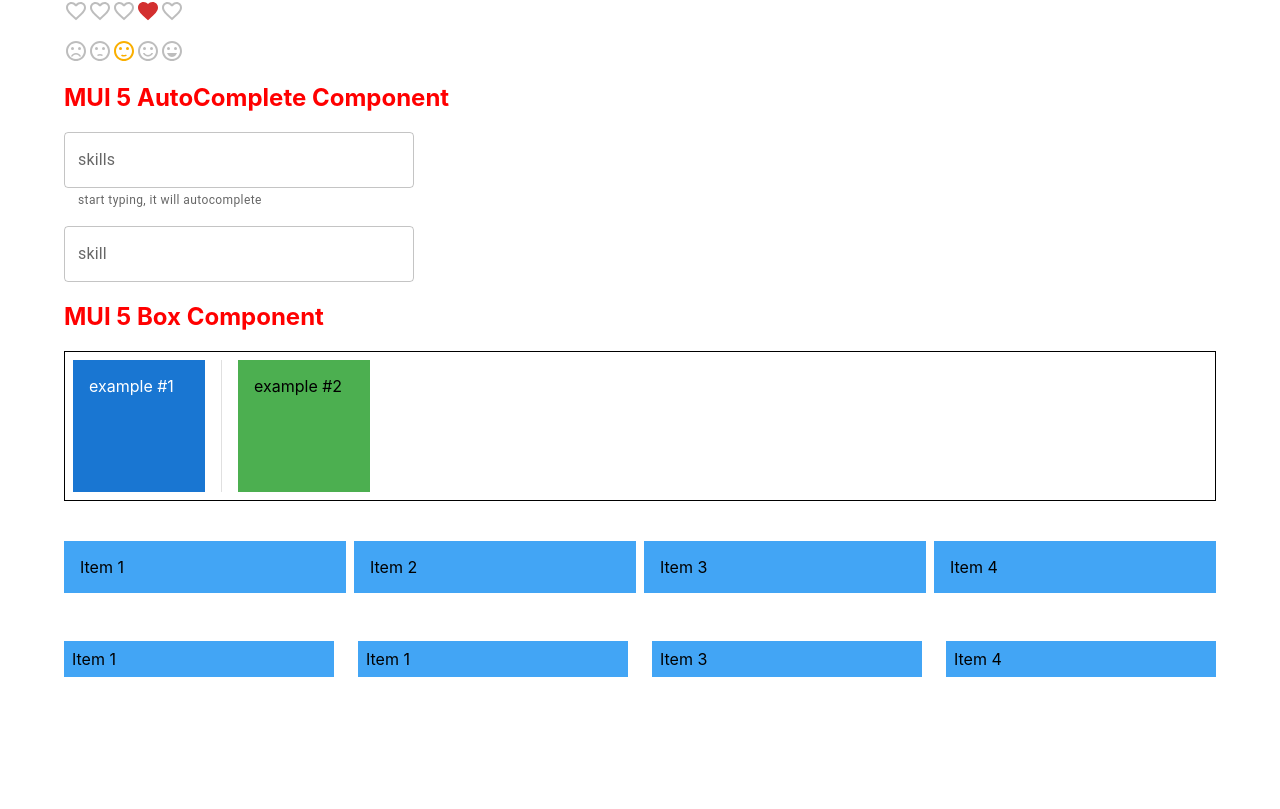
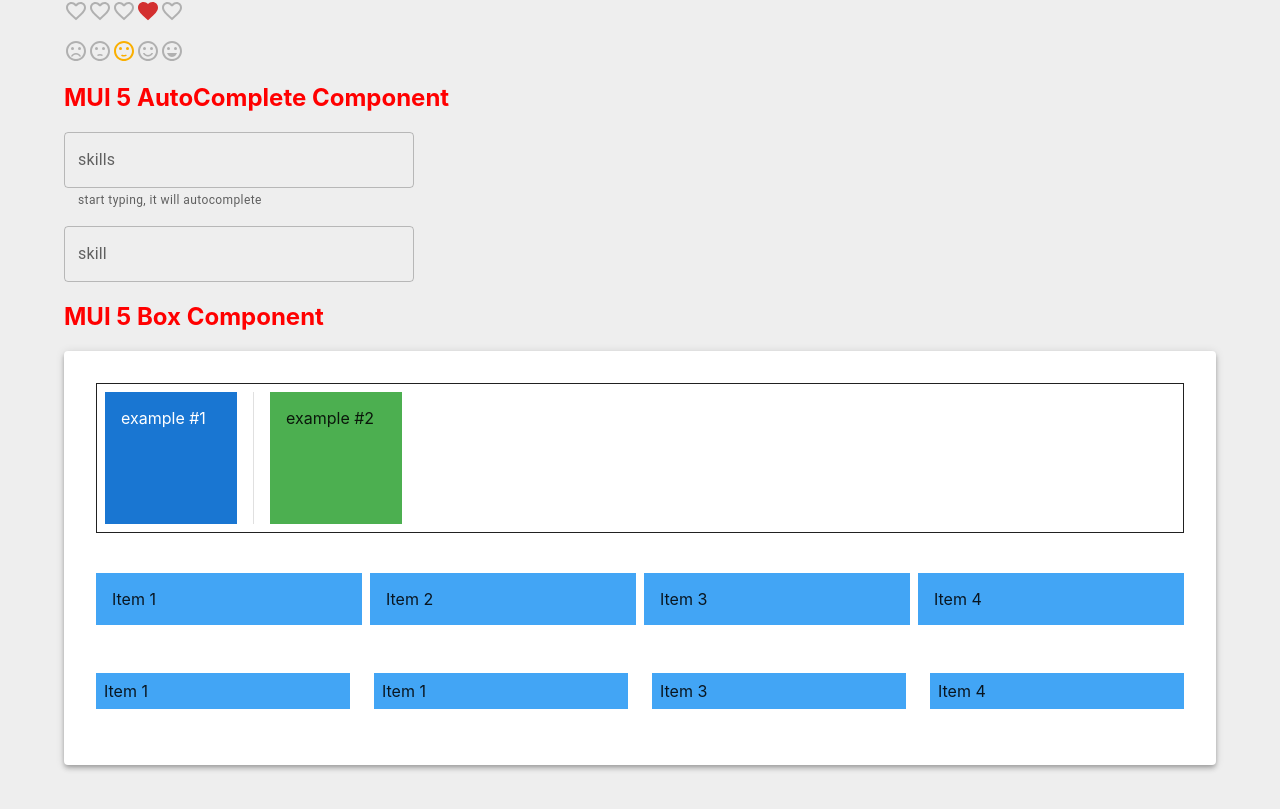
Before and after one commit to Dina2703/mui5-app, a React (Create React App) app: page / in a window 1280 px wide. Shown: the part 2993-3802 px from the top of the page. Before the commit the page ends 3758 px from the top, so only its background shows below. Built offline with nearby package versions, Linux system fonts and the light colour scheme.

Commit message:
Paper MUI

```diff
--- a/src/App.css
+++ b/src/App.css
@@ -1,3 +1,7 @@
+body {
+  background: #eeeeee;
+}
+
 .App {
   padding: 4rem;
 }
--- a/src/components/MuiLayout.js
+++ b/src/components/MuiLayout.js
@@ -1,9 +1,9 @@
-import { Box, Stack, Divider, Grid } from "@mui/material";
+import { Box, Stack, Divider, Grid, Paper } from "@mui/material";
 import React from "react";
 
 function MuiLayout() {
   return (
-    <>
+    <Paper sx={{ padding: "32px" }} elevation={4}>
       <Stack
         spacing={2}
         p={1}
@@ -79,7 +79,7 @@
           </Box>
         </Grid>
       </Grid>
-    </>
+    </Paper>
   );
 }
 
@@ -90,4 +90,8 @@
 //Stack used to manage layout in one-dimention(vertical or horizontal axis), it's default direction is column/vertical. can use: row,column-reverse, row-reverse for direction prop.
 
 //Grid (uses flexbox module) used to create two-dimention and responsive layout. Grid has two variations: grid 'container' for a parent, gird 'item' for children.
+
+//Paper used to establish sections of UI. It is used under the hood to build the card component in MUI.
+
+//Card contains content and actions about a single topic.
 */
```
